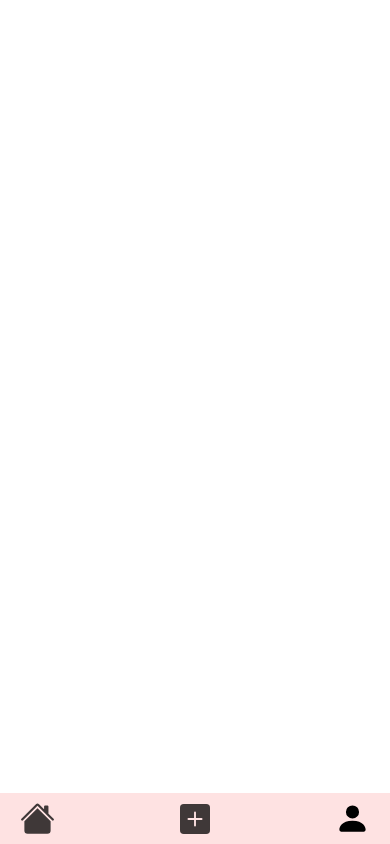
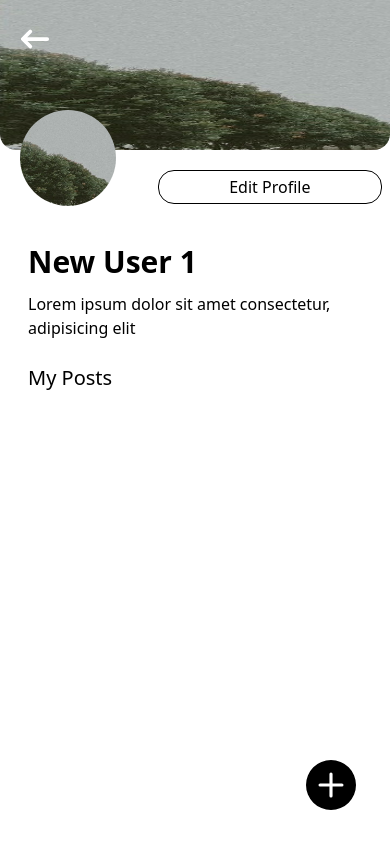
Before and after one commit to makersmecca/Vibie, a React (Vite) app: page /profile in a window 390 px wide. Built offline with nearby package versions, Linux system fonts and the light colour scheme.

Commit message:
updated the user profile component to displa y user details

```diff
--- a/src/Components/homecomponents/Profile.jsx
+++ b/src/Components/homecomponents/Profile.jsx
@@ -1,9 +1,76 @@
+import { Link } from "react-router-dom";
 import Navbar from "../Navbar";
+import bg9 from "/bgImg/bg9.jpeg";
 const Profile = () => {
+  const username = "New User 1";
+  const bio = "Lorem ipsum dolor sit amet consectetur, adipisicing elit";
   return (
-    <>
-      <Navbar componentName={"profile"} />
-    </>
+    <div className="flex flex-col">
+      <Link to="/feed">
+        <div className="absolute left-5 top-6">
+          <svg
+            xmlns="http://www.w3.org/2000/svg"
+            width="30"
+            height="30"
+            fill="white"
+            className="bi bi-arrow-left"
+            stroke="white"
+            stroke-width="1"
+            viewBox="0 0 16 16"
+          >
+            <path
+              fill-rule="evenodd"
+              d="M15 8a.5.5 0 0 0-.5-.5H2.707l3.147-3.146a.5.5 0 1 0-.708-.708l-4 4a.5.5 0 0 0 0 .708l4 4a.5.5 0 0 0 .708-.708L2.707 8.5H14.5A.5.5 0 0 0 15 8"
+            />
+          </svg>
+        </div>
+      </Link>
+
+      {/* profile banner */}
+      <div className="flex justify-center">
+        <img src={bg9} className="w-full md:w-[50%] h-[150px] rounded-b-2xl" />
+      </div>
+      {/* profile picture */}
+      <div className="absolute top-[13%] md:top-[15%] left-[5%] md:left-[30%]">
+        <img src={bg9} className="md:relative w-24 h-24 rounded-full " />
+      </div>
+
+      {/* edit profile button */}
+      <div className="flex justify-end px-2 w-full md:w-[50%] mt-5 self-center">
+        <button className="border-[1px] border-black rounded-2xl w-[60%] md:w-[35%] py-1 text-black">
+          Edit Profile
+        </button>
+      </div>
+
+      {/* username */}
+      <div className="self-center w-full md:w-[50%] mt-10 text-3xl font-semibold px-7">
+        {username}
+      </div>
+
+      {/* bio */}
+      <div className="self-center w-full px-7 mt-3">{bio}</div>
+
+      {/* user's posts */}
+      <div className="self-center w-full md:w-[50%] mt-6 px-7 text-xl font-normal">
+        My Posts
+      </div>
+
+      {/* create new post button */}
+      <Link to="/newpost">
+        <div className="rounded-full h-[60px] w-[60px] absolute z-10 bottom-6 right-6">
+          <svg
+            xmlns="http://www.w3.org/2000/svg"
+            width="50"
+            height="50"
+            fill="currentColor"
+            class="bi bi-plus-circle-fill"
+            viewBox="0 0 16 16"
+          >
+            <path d="M16 8A8 8 0 1 1 0 8a8 8 0 0 1 16 0M8.5 4.5a.5.5 0 0 0-1 0v3h-3a.5.5 0 0 0 0 1h3v3a.5.5 0 0 0 1 0v-3h3a.5.5 0 0 0 0-1h-3z" />
+          </svg>
+        </div>
+      </Link>
+    </div>
   );
 };
 export default Profile;
```
